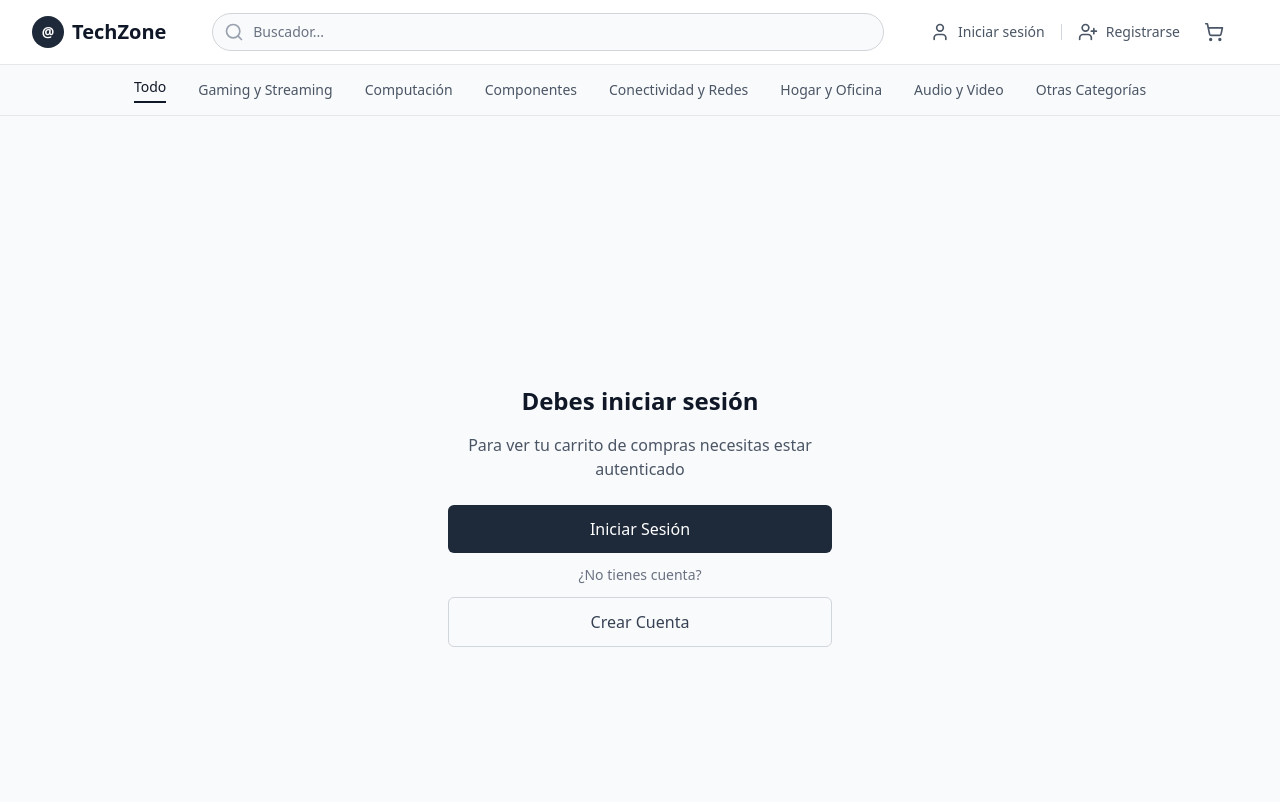
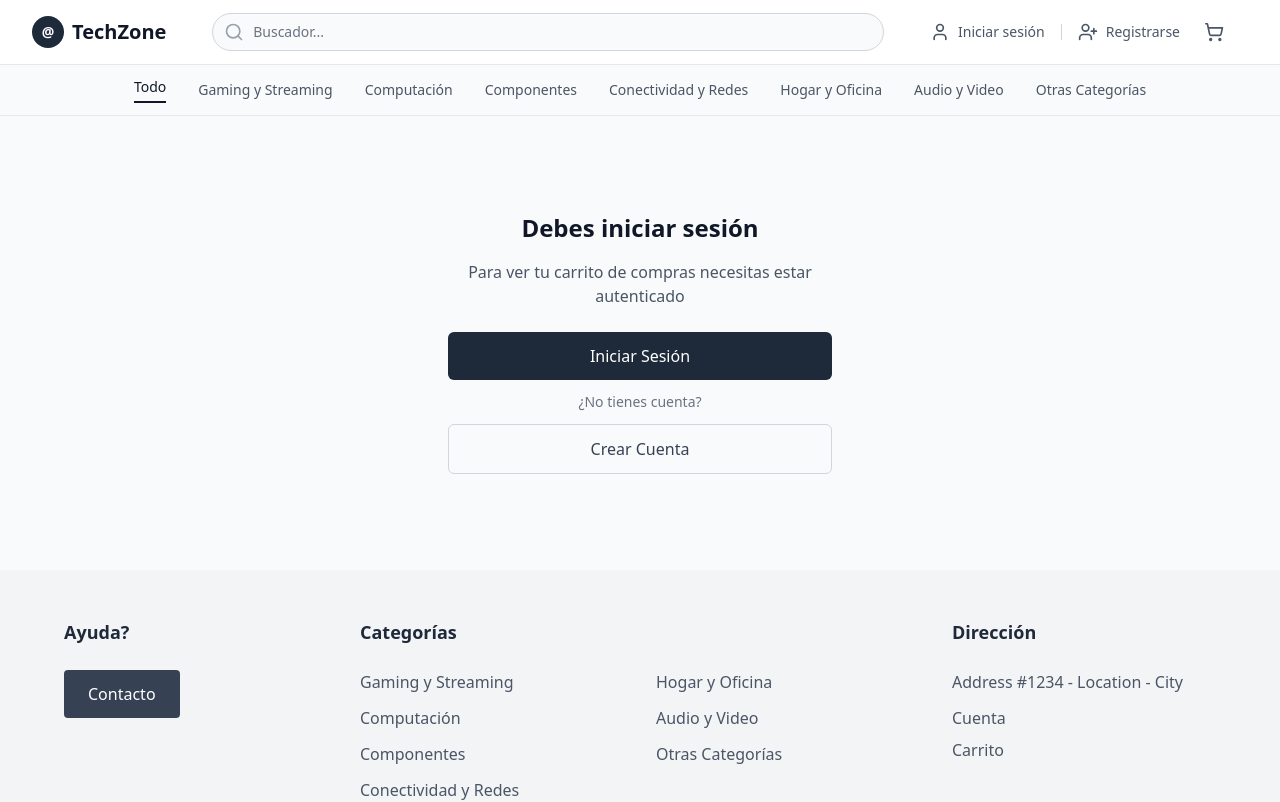
Before and after one commit to Dario-Gago/TechZone, a React (Vite) app: page /cart in a window 1280 px wide. Shown: the top 802 px of the page. Built offline with nearby package versions, Linux system fonts and the light colour scheme.

Commit message:
feat: mejorar el diseño de las páginas de inicio de sesión y carrito para una mejor experiencia de usuario.
Se mejora el espacio en blanco del contenido.

```diff
--- a/src/pages/Cart.jsx
+++ b/src/pages/Cart.jsx
@@ -64,8 +64,8 @@
   // Si no hay sesión iniciada, mostrar mensaje
   if (!isAuthenticated) {
     return (
-      <div className="min-h-screen bg-gray-50 flex items-center justify-center">
-        <div className="text-center p-8 max-w-md">
+      <div className="bg-gray-50 py-16 px-4">
+        <div className="text-center p-8 max-w-md mx-auto">
           <h2 className="text-2xl font-bold text-gray-900 mb-4">
             Debes iniciar sesión
           </h2>
--- a/src/pages/Login.jsx
+++ b/src/pages/Login.jsx
@@ -32,8 +32,8 @@
   }
 
   return (
-    <div className="min-h-screen bg-gray-50 flex items-center justify-center py-12 px-4 sm:px-6 lg:px-8">
-      <div className="max-w-md w-full space-y-8">
+    <div className="bg-gray-50 py-16 px-4 sm:px-6 lg:px-8">
+      <div className="max-w-md w-full space-y-8 mx-auto">
         <div className="text-center">
           <h1 className="text-3xl font-bold text-gray-900 mb-2">
             Iniciar sesión
```
